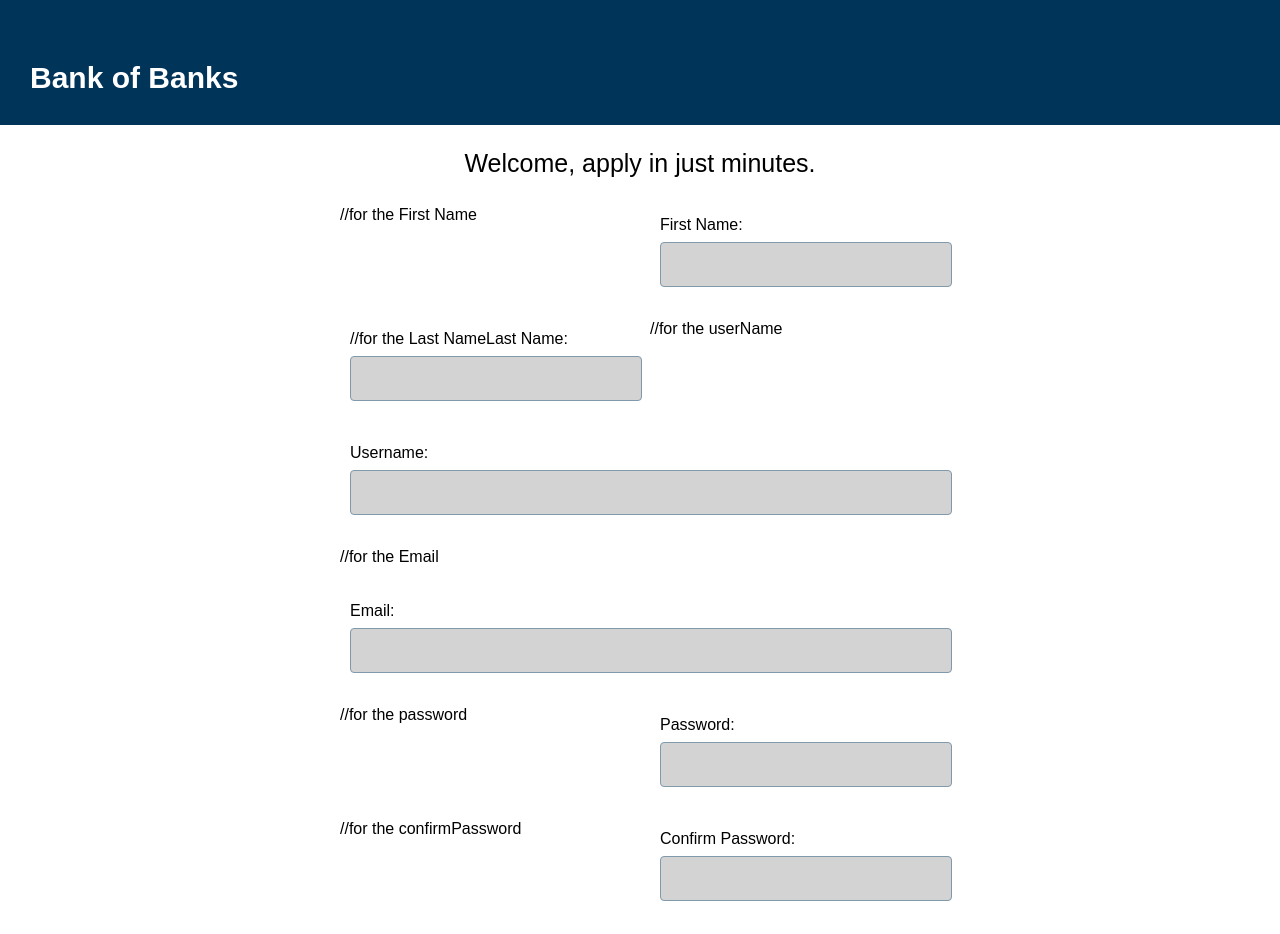
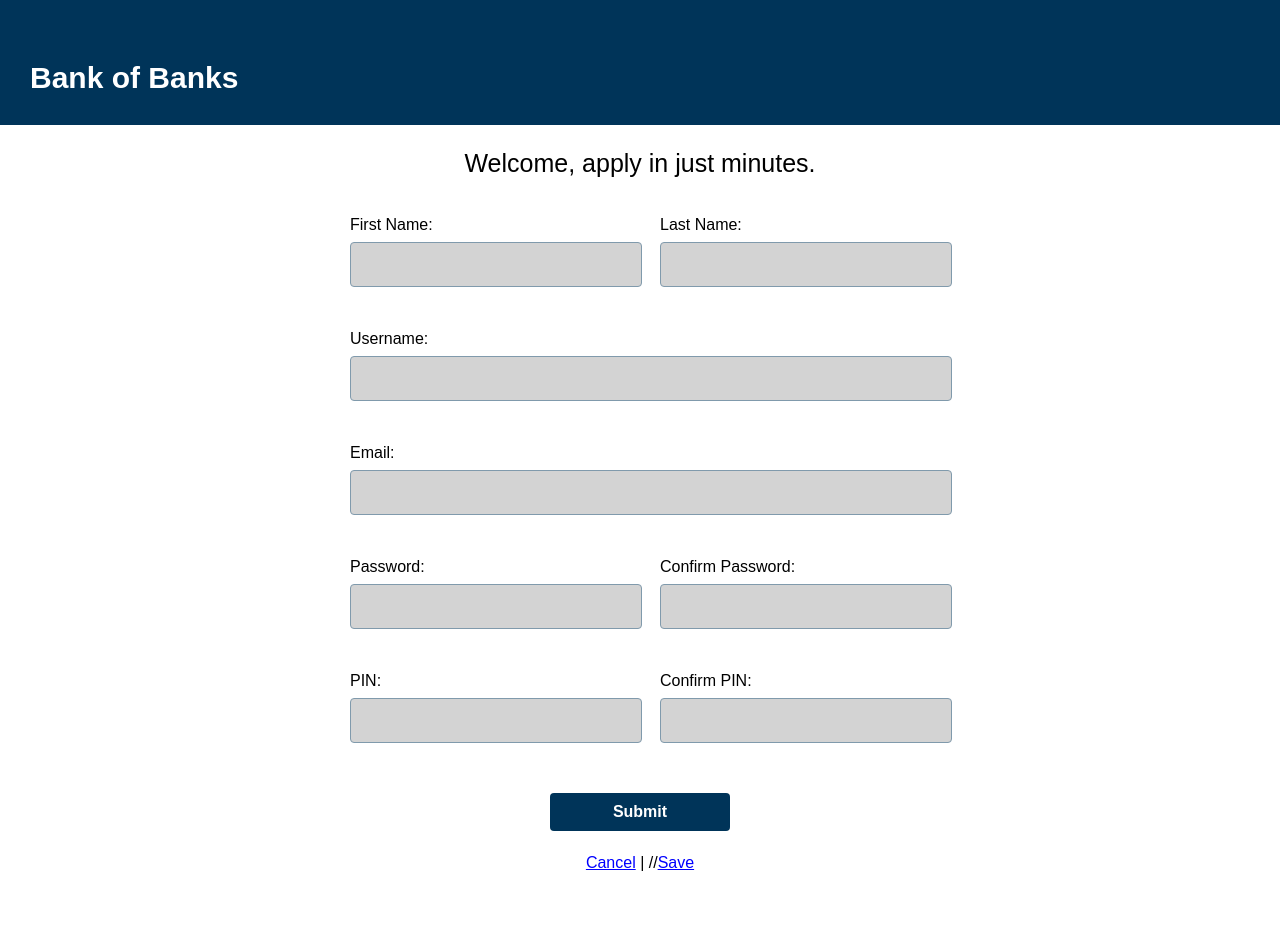
Before and after one commit to yyaatt0/CMPE-131-Group-2, a React (Create React App) app in the folder online-banking/: page /registration in a window 1280 px wide. Shown: the top 934 px of the page. After the commit the page ends 895 px from the top, so only its background shows below. Built offline with nearby package versions, Linux system fonts and the light colour scheme.

Commit message:
Registration.tsx

```diff
--- a/online-banking/src/pages/Registration.tsx
+++ b/online-banking/src/pages/Registration.tsx
@@ -44,6 +44,8 @@ const Registration = () => {
         return true;
     };
 
+
+
     // Function to handle when the user submits the form
     const submission = async (event: React.FormEvent<HTMLFormElement>) => {
         event.preventDefault();
@@ -82,6 +84,11 @@ const Registration = () => {
         }
     };
 
+ const handleCancel = () => {
+     event.preventDefault();
+    navigate('/Homepage');  // return to homepage
+  };
+
     return (
         <div style={{ fontFamily: 'Arial, sans-serif', margin: 0 }}>
             <header>
@@ -105,13 +112,13 @@ const Registration = () => {
                 margin: '20px auto'
             }}>
 
-              //for the First Name
                 <div
                     style={{
                         margin: 10
                     }}>
                     <label>First Name:</label>
                     <input
+                        //for the First Name
                         type="text"
                         value={FirstName}
                         onChange={(e) => setFirstName(e.target.value)}
@@ -132,9 +139,10 @@ const Registration = () => {
                     style={{
                         margin: 10
                     }}>
-                    //for the Last Name
+
                     <label>Last Name:</label>
                     <input
+                        //for the Last Name
                         type="text"
                         value={LastName}
                         onChange={(e) => setLastName(e.target.value)}
@@ -151,10 +159,10 @@ const Registration = () => {
                     />
                 </div>
 
-                    //for the userName
                 <div style={{ gridColumn: '1 / 3', margin: 10 }}>
                     <label>Username:</label>
                     <input
+                        //for the username
                         type="text"
                         value={Username}
                         onChange={(e) => setUsername(e.target.value)}
@@ -171,10 +179,10 @@ const Registration = () => {
                     />
                 </div>
 
-               //for the Email
                 <div style={{ gridColumn: '1 / 3', margin: 10 }}>
                     <label>Email:</label>
                     <input
+                       //for the Email
                         type="email"
                         value={Email}
                         onChange={(e) => setEmail(e.target.value)}
@@ -191,13 +199,13 @@ const Registration = () => {
                     />
                 </div>
 
-        //for the password
                 <div
                     style={{
                         margin: 10
                     }}>
                     <label>Password:</label>
                     <input
+                        //for the password
                         type="password"
                         value={Password}
                         onChange={(e) => setPw(e.target.value)}
@@ -214,13 +222,13 @@ const Registration = () => {
                     />
                 </div>
 
-          //for the confirmPassword
                 <div
                     style={{
                         margin: 10
                     }}>
                     <label>Confirm Password:</label>
                     <input
+                        //for the confirmPassword
                         type="password"
                         value={ConfirmPassword}
                         onChange={(e) => setConfirmPw(e.target.value)}
@@ -237,13 +245,14 @@ const Registration = () => {
                     />
                 </div>
 
-            //for the PIN
+
                 <div
                     style={{
                         margin: 10
                     }}>
                     <label>PIN:</label>
                     <input
+                        //for the PIN
                         type="password"
                         value={Pin}
                         onChange={(e) => setPin(e.target.value)}
@@ -261,7 +270,7 @@ const Registration = () => {
                     />
                 </div>
 
-          //for the confirmPIN
+
 
                 <div
                     style={{
@@ -269,6 +278,7 @@ const Registration = () => {
                     }}>
                     <label>Confirm PIN:</label>
                     <input
+                        //for the confirmPIN
                         type="password"
                         value={ConfirmPin}
                         onChange={(e) => setConfirmPin(e.target.value)}
@@ -286,7 +296,7 @@ const Registration = () => {
                     />
                 </div>
 
-                //for the Submit button
+
                 <div style={{ gridColumn: '1 / 3', textAlign: 'center', marginTop: '20px' }}>
                     <button type="submit" style={{
                         width: '30%',
@@ -303,18 +313,19 @@ const Registration = () => {
                     </button>
                 </div>
 
-                //Error messages and success messages
                 {errorMssg && <p style={{ color: 'red', textAlign: 'center', gridColumn: '1 / 3' }}>{errorMssg}</p>}
                 {successMssg && <p style={{ color: 'green', textAlign: 'center', gridColumn: '1 / 3' }}>{successMssg}</p>}
             </form>
 
             <div style={{ textAlign: 'center', margin: '20px auto' }}>
 
-                //Cancel button
-                <a href="/" style={{ color: 'blue', textDecoration: 'underline' }}>Cancel</a>
+
+                <a href="/" onClick={handleCancel} style={{ color: 'blue', textDecoration: 'underline' }}>Cancel
+                {/* This is the "Cancel" button */}
+                </a>
                 <span> | </span>
-                //Save buttton
-                <a href="/" style={{ color: 'blue', textDecoration: 'underline' }}>Save</a>
+
+                //<a href="/" style={{ color: 'blue', textDecoration: 'underline' }}>Save</a>
             </div>
         </div>
     );
```
